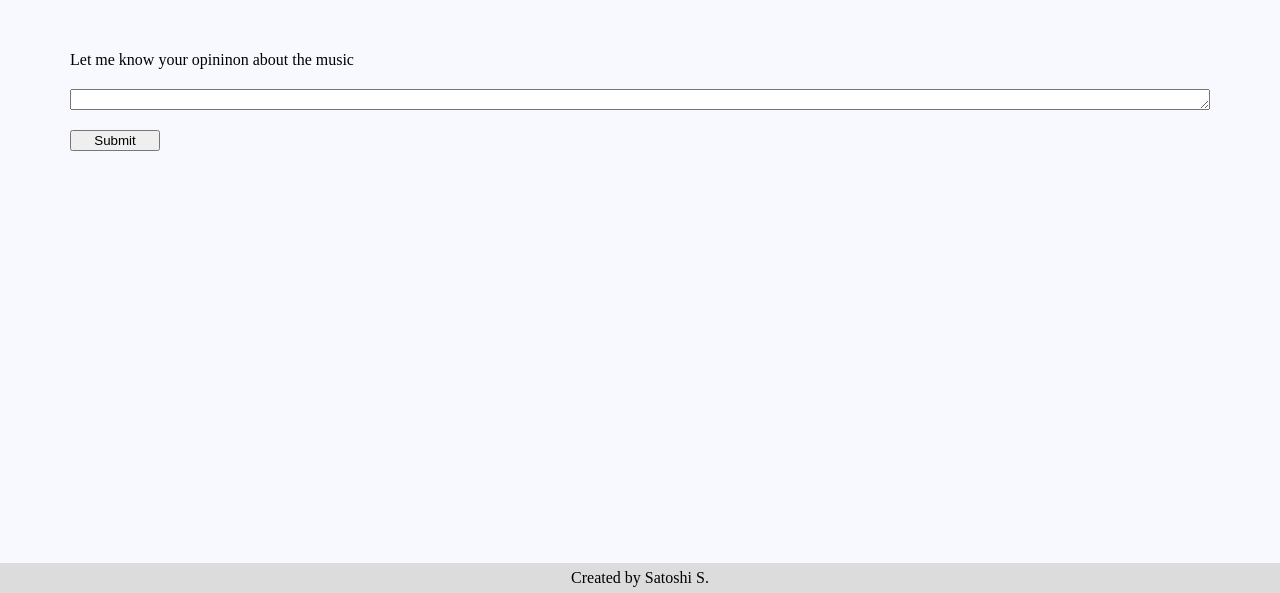
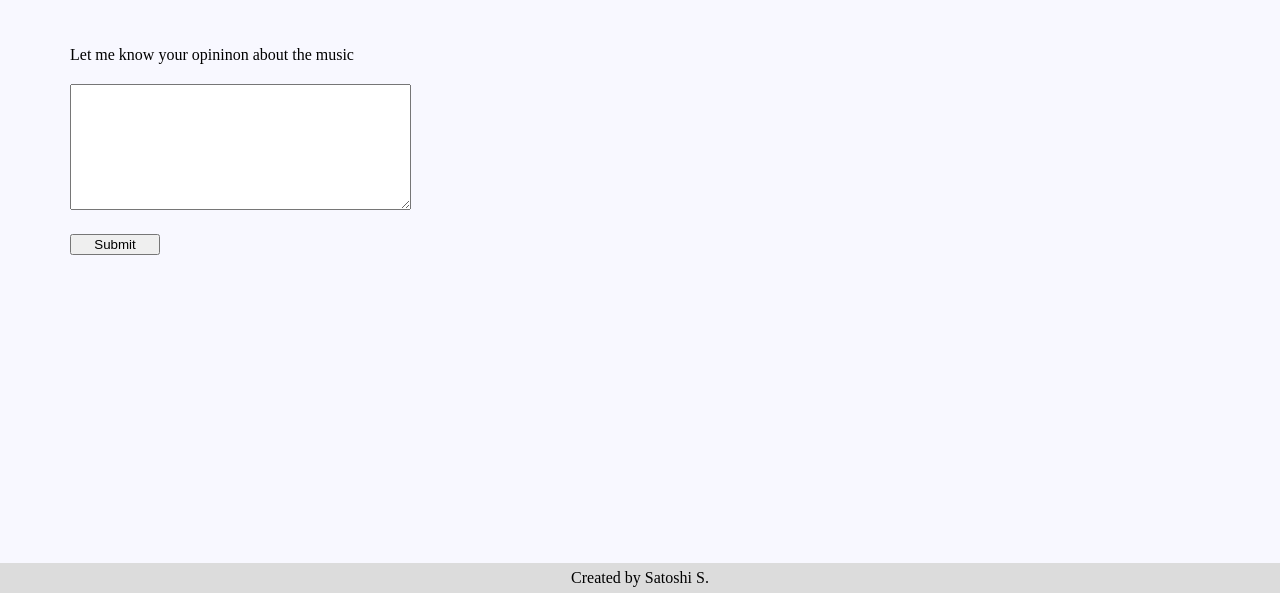
Before and after one commit to Satoshi-Sh/assignment1-comit, a plain HTML site: page third.html in a window 1280 px wide. Shown: the part 207-800 px from the top of the page. Drawn offline with Linux system fonts and the light colour scheme.

Commit message:
Changed the css for third.html

```diff
--- a/styles.css
+++ b/styles.css
@@ -74,7 +74,7 @@ td {
   flex-direction: column;
   justify-content: center;
   gap: 20px;
-  height: 100px;
+  height: 200px;
 }
 
 button {
--- a/third.html
+++ b/third.html
@@ -29,7 +29,10 @@
 
       <div class="opinion-div">
         <label for="opinion">Let me know your opininon about the music</label>
-        <textarea id="opinion" rows="8" cols="50"></textarea>
+        <div class="input-div">
+          <textarea id="opinion" rows="8" cols="40"></textarea>
+        </div>
+
         <button>Submit</button>
       </div>
     </main>
```
